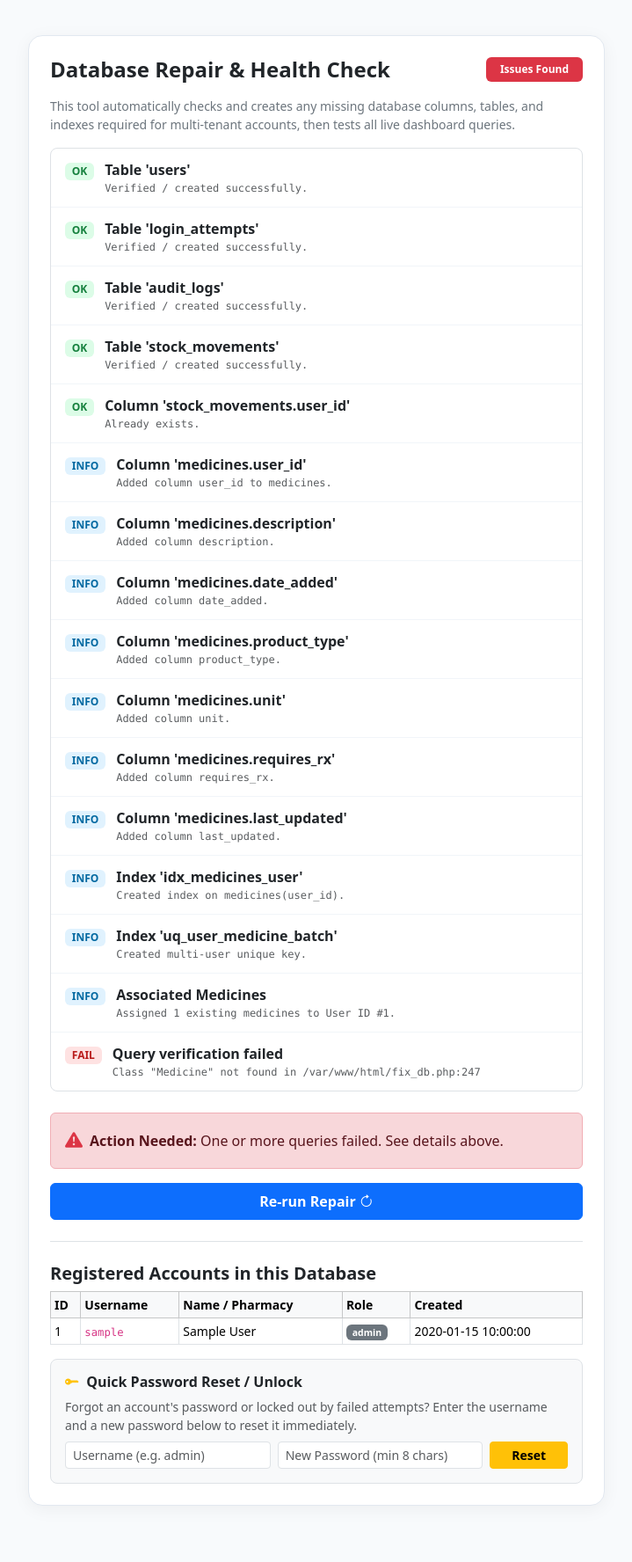
After one commit to PreshandCode/pharmacy_inventory, a PHP site: page /pharmacy_inventory/fix_db.php in a window 1280 px wide. The commit adds this page. Shown: the whole page at 88% size, without its empty margins (280-999 px from the left). Run offline with PHP 8.4, Linux system fonts and the light colour scheme; tables that the repository leaves empty hold one stand-in row (values such as "Sample post"); data that the repository does not hold is empty; some libraries are stand-ins or nearby versions.

Commit message:
Fix multi-user queries, 502 Bad Gateway on logout, and add DB repair tool

```diff
--- /dev/null
+++ b/fix_db.php
@@ -0,0 +1,414 @@
+<?php
+// =====================================================================
+//  DATABASE AUTO-DIAGNOSTIC & REPAIR TOOL
+//  Run this page directly in your browser:
+//  http://precious.ifree.page/fix_db.php  or  http://localhost/pharmacy_inventory/fix_db.php
+// =====================================================================
+
+error_reporting(E_ALL);
+ini_set("display_errors", "1");
+
+$serverName = $_SERVER["SERVER_NAME"] ?? "";
+$isLocal = in_array($serverName, ["localhost", "127.0.0.1", "::1"], true) || (PHP_SAPI === "cli" && is_file(__DIR__ . "/config/db_local.php"));
+
+if ($isLocal && is_file(__DIR__ . "/config/db_local.php")) {
+    require __DIR__ . "/config/db_local.php";
+} else {
+    require __DIR__ . "/config/db_connect.php";
+}
+
+$conn->set_charset("utf8mb4");
+
+$messages = [];
+$hasErrors = false;
+
+// Handle password reset
+$resetNotice = "";
+$resetStatus = "";
+if ($_SERVER["REQUEST_METHOD"] === "POST" && isset($_POST["reset_user"])) {
+    $rUser = trim($_POST["reset_user"] ?? "");
+    $rPass = (string) ($_POST["reset_pass"] ?? "");
+    if ($rUser !== "" && strlen($rPass) >= 8) {
+        $rHash = password_hash($rPass, PASSWORD_DEFAULT);
+        $stmt = $conn->prepare("UPDATE users SET password_hash = ? WHERE username = ?");
+        $stmt->bind_param("ss", $rHash, $rUser);
+        $stmt->execute();
+        if ($stmt->affected_rows > 0) {
+            $conn->query("DELETE FROM login_attempts");
+            $resetStatus = "success";
+            $resetNotice = "Password for user '<strong>" . htmlspecialchars($rUser) . "</strong>' was reset to: <code>" . htmlspecialchars($rPass) . "</code>. Lockout counters were cleared. You can now sign in!";
+        } else {
+            $resetStatus = "danger";
+            $resetNotice = "User '<strong>" . htmlspecialchars($rUser) . "</strong>' was not found in the database. Please check the spelling.";
+        }
+        $stmt->close();
+    } else {
+        $resetStatus = "warning";
+        $resetNotice = "Please enter a valid username and a password with at least 8 characters.";
+    }
+}
+
+function report(string $status, string $title, string $details = ""): void {
+    global $messages, $hasErrors;
+    if ($status === "fail") {
+        $hasErrors = true;
+    }
+    $messages[] = [
+        "status"  => $status, // 'ok', 'info', 'warn', 'fail'
+        "title"   => $title,
+        "details" => $details
+    ];
+}
+
+// -------------------------------------------------------------
+// 1. Check & Ensure Tables Exist
+// -------------------------------------------------------------
+try {
+    // A. users
+    $conn->query("CREATE TABLE IF NOT EXISTS `users` (
+      `user_id`       INT(11)      NOT NULL AUTO_INCREMENT,
+      `username`      VARCHAR(50)  NOT NULL,
+      `full_name`     VARCHAR(100) NOT NULL,
+      `password_hash` VARCHAR(255) NOT NULL,
+      `role`          ENUM('admin','staff') NOT NULL DEFAULT 'staff',
+      `created_at`    DATETIME     NOT NULL DEFAULT CURRENT_TIMESTAMP,
+      `last_login`    DATETIME     NULL,
+      PRIMARY KEY (`user_id`),
+      UNIQUE KEY `uq_username` (`username`)
+    ) ENGINE=InnoDB DEFAULT CHARSET=utf8mb4 COLLATE=utf8mb4_general_ci;");
+    report("ok", "Table 'users'", "Verified / created successfully.");
+
+    // B. login_attempts
+    $conn->query("CREATE TABLE IF NOT EXISTS `login_attempts` (
+      `ip_address`    VARCHAR(45)  NOT NULL,
+      `attempts`      TINYINT      NOT NULL DEFAULT 0,
+      `locked_until`  DATETIME     NULL,
+      `updated_at`    DATETIME     NOT NULL DEFAULT CURRENT_TIMESTAMP ON UPDATE CURRENT_TIMESTAMP,
+      PRIMARY KEY (`ip_address`)
+    ) ENGINE=InnoDB DEFAULT CHARSET=utf8mb4 COLLATE=utf8mb4_general_ci;");
+    report("ok", "Table 'login_attempts'", "Verified / created successfully.");
+
+    // C. audit_logs
+    $conn->query("CREATE TABLE IF NOT EXISTS `audit_logs` (
+      `log_id`      INT(11)      NOT NULL AUTO_INCREMENT,
+      `user_id`     INT(11)      NULL,
+      `username`    VARCHAR(50)  NOT NULL DEFAULT 'System',
+      `action`      VARCHAR(50)  NOT NULL,
+      `details`     TEXT         NULL,
+      `ip_address`  VARCHAR(45)  NULL,
+      `created_at`  DATETIME     NOT NULL DEFAULT CURRENT_TIMESTAMP,
+      PRIMARY KEY (`log_id`),
+      KEY `idx_audit_created` (`created_at`),
+      KEY `idx_audit_action` (`action`),
+      KEY `idx_audit_user` (`user_id`)
+    ) ENGINE=InnoDB DEFAULT CHARSET=utf8mb4 COLLATE=utf8mb4_general_ci;");
+    report("ok", "Table 'audit_logs'", "Verified / created successfully.");
+
+    // D. stock_movements
+    $conn->query("CREATE TABLE IF NOT EXISTS `stock_movements` (
+      `movement_id`     INT(11)      NOT NULL AUTO_INCREMENT,
+      `medicine_id`     INT(11)      NULL,
+      `medicine_name`   VARCHAR(100) NOT NULL,
+      `movement_type`   ENUM('in','out','adjust') NOT NULL,
+      `quantity`        INT(11)      NOT NULL,
+      `quantity_before` INT(11)      NOT NULL,
+      `quantity_after`  INT(11)      NOT NULL,
+      `note`            VARCHAR(255) NULL,
+      `user_id`         INT(11)      NULL,
+      `created_at`      DATETIME     NOT NULL DEFAULT CURRENT_TIMESTAMP,
+      PRIMARY KEY (`movement_id`),
+      KEY `idx_movement_medicine` (`medicine_id`),
+      KEY `idx_movement_created` (`created_at`)
+    ) ENGINE=InnoDB DEFAULT CHARSET=utf8mb4 COLLATE=utf8mb4_general_ci;");
+    report("ok", "Table 'stock_movements'", "Verified / created successfully.");
+
+} catch (\Throwable $e) {
+    report("fail", "Table creation error", $e->getMessage());
+}
+
+// -------------------------------------------------------------
+// 2. Check & Update Columns in 'medicines' and 'stock_movements'
+// -------------------------------------------------------------
+try {
+    // Helper function to check if column exists
+    $hasColumn = function(string $table, string $column) use ($conn): bool {
+        $res = $conn->query("SHOW COLUMNS FROM `$table` LIKE '$column'");
+        return $res && $res->num_rows > 0;
+    };
+
+    // Helper function to check if index exists
+    $hasIndex = function(string $table, string $indexName) use ($conn): bool {
+        $res = $conn->query("SHOW INDEX FROM `$table` WHERE Key_name = '$indexName'");
+        return $res && $res->num_rows > 0;
+    };
+
+    // stock_movements.user_id
+    if (!$hasColumn("stock_movements", "user_id")) {
+        $conn->query("ALTER TABLE `stock_movements` ADD COLUMN `user_id` INT(11) NULL AFTER `note`");
+        report("info", "Column 'stock_movements.user_id'", "Added column user_id to stock_movements.");
+    } else {
+        report("ok", "Column 'stock_movements.user_id'", "Already exists.");
+    }
+
+    // medicines columns
+    if (!$hasColumn("medicines", "user_id")) {
+        $conn->query("ALTER TABLE `medicines` ADD COLUMN `user_id` INT(11) NULL AFTER `medicine_id`");
+        report("info", "Column 'medicines.user_id'", "Added column user_id to medicines.");
+    } else {
+        report("ok", "Column 'medicines.user_id'", "Already exists.");
+    }
+
+    if (!$hasColumn("medicines", "description")) {
+        $conn->query("ALTER TABLE `medicines` ADD COLUMN `description` TEXT NULL AFTER `category`");
+        report("info", "Column 'medicines.description'", "Added column description.");
+    }
+
+    if (!$hasColumn("medicines", "date_added")) {
+        $conn->query("ALTER TABLE `medicines` ADD COLUMN `date_added` DATETIME NOT NULL DEFAULT CURRENT_TIMESTAMP AFTER `supplier`");
+        report("info", "Column 'medicines.date_added'", "Added column date_added.");
+    }
+
+    if (!$hasColumn("medicines", "product_type")) {
+        $conn->query("ALTER TABLE `medicines` ADD COLUMN `product_type` VARCHAR(40) NOT NULL DEFAULT 'Medicine' AFTER `medicine_name`");
+        report("info", "Column 'medicines.product_type'", "Added column product_type.");
+    }
+
+    if (!$hasColumn("medicines", "unit")) {
+        $conn->query("ALTER TABLE `medicines` ADD COLUMN `unit` VARCHAR(20) NULL AFTER `quantity`");
+        report("info", "Column 'medicines.unit'", "Added column unit.");
+    }
+
+    if (!$hasColumn("medicines", "requires_rx")) {
+        $conn->query("ALTER TABLE `medicines` ADD COLUMN `requires_rx` TINYINT(1) NOT NULL DEFAULT 0 AFTER `product_type`");
+        report("info", "Column 'medicines.requires_rx'", "Added column requires_rx.");
+    }
+
+    if (!$hasColumn("medicines", "last_updated")) {
+        $conn->query("ALTER TABLE `medicines` ADD COLUMN `last_updated` DATETIME NOT NULL DEFAULT CURRENT_TIMESTAMP ON UPDATE CURRENT_TIMESTAMP AFTER `date_added`");
+        report("info", "Column 'medicines.last_updated'", "Added column last_updated.");
+    }
+
+    // Index idx_medicines_user
+    if (!$hasIndex("medicines", "idx_medicines_user")) {
+        $conn->query("ALTER TABLE `medicines` ADD INDEX `idx_medicines_user` (`user_id`)");
+        report("info", "Index 'idx_medicines_user'", "Created index on medicines(user_id).");
+    } else {
+        report("ok", "Index 'idx_medicines_user'", "Already exists.");
+    }
+
+    // Drop old single-user unique index if it exists
+    if ($hasIndex("medicines", "uq_medicine_batch")) {
+        $conn->query("ALTER TABLE `medicines` DROP INDEX `uq_medicine_batch`");
+        report("info", "Index 'uq_medicine_batch'", "Dropped old single-user unique key.");
+    }
+
+    // Add per-user unique index if missing
+    if (!$hasIndex("medicines", "uq_user_medicine_batch")) {
+        $conn->query("ALTER TABLE `medicines` ADD UNIQUE KEY `uq_user_medicine_batch` (`user_id`, `medicine_name`(100), `batch_number`(50))");
+        report("info", "Index 'uq_user_medicine_batch'", "Created multi-user unique key.");
+    } else {
+        report("ok", "Index 'uq_user_medicine_batch'", "Already exists.");
+    }
+
+    // Assign existing medicines without user_id to the first user
+    $firstUserRes = $conn->query("SELECT user_id FROM users ORDER BY user_id ASC LIMIT 1");
+    if ($firstUserRes && $firstUserRes->num_rows > 0) {
+        $firstUserId = (int) $firstUserRes->fetch_assoc()["user_id"];
+        $updated = $conn->query("UPDATE `medicines` SET `user_id` = $firstUserId WHERE `user_id` IS NULL");
+        $affected = $conn->affected_rows;
+        if ($affected > 0) {
+            report("info", "Associated Medicines", "Assigned $affected existing medicines to User ID #$firstUserId.");
+        } else {
+            report("ok", "Associated Medicines", "All medicines already have a user_id.");
+        }
+    } else {
+        report("warn", "Users check", "No users exist in the users table yet. Register or set up an admin account.");
+    }
+
+} catch (\Throwable $e) {
+    report("fail", "Column/Index update error", $e->getMessage());
+}
+
+// -------------------------------------------------------------
+// 3. Test Dashboard Queries Live
+// -------------------------------------------------------------
+$appLoaded = false;
+try {
+    require_once __DIR__ . "/includes/bootstrap.php";
+    $appLoaded = true;
+
+    // Pick first user or null
+    $testUser = 1;
+    $uRes = $conn->query("SELECT user_id FROM users ORDER BY user_id ASC LIMIT 1");
+    if ($uRes && $r = $uRes->fetch_assoc()) {
+        $testUser = (int) $r["user_id"];
+    }
+
+    $medicinesModel = new Medicine($conn);
+    $movementsModel = new StockMovement($conn);
+    $notifModel     = new Notification($conn);
+
+    // Test queries
+    $stats = $medicinesModel->dashboardStats($testUser);
+    report("ok", "Query: dashboardStats()", "Returned " . count($stats) . " metric fields.");
+
+    $restock = $medicinesModel->needsRestock(5, $testUser);
+    report("ok", "Query: needsRestock()", "Returned " . count($restock) . " rows.");
+
+    $expiring = $medicinesModel->expiringSoon(5, $testUser);
+    report("ok", "Query: expiringSoon()", "Returned " . count($expiring) . " rows.");
+
+    $recent = $medicinesModel->recentlyAdded(5, $testUser);
+    report("ok", "Query: recentlyAdded()", "Returned " . count($recent) . " rows.");
+
+    $types = $medicinesModel->typeCounts($testUser);
+    report("ok", "Query: typeCounts()", "Returned " . count($types) . " types.");
+
+    $urgent = $medicinesModel->countUrgentExpiry($testUser);
+    report("ok", "Query: countUrgentExpiry()", "Returned count: $urgent");
+
+    $totals = $movementsModel->monthlyTotals(date("Y-m-01 00:00:00"), $testUser);
+    report("ok", "Query: monthlyTotals()", "Returned " . count($totals) . " monthly buckets.");
+
+    $notifs = $notifModel->getAllNotifications(10, $testUser);
+    report("ok", "Query: getAllNotifications()", "Returned " . ($notifs["total"] ?? 0) . " notifications.");
+
+} catch (\Throwable $e) {
+    report("fail", "Query verification failed", $e->getMessage() . " in " . $e->getFile() . ":" . $e->getLine());
+}
+
+?>
+<!DOCTYPE html>
+<html lang="en">
+<head>
+    <meta charset="UTF-8">
+    <meta name="viewport" content="width=device-width, initial-scale=1.0">
+    <title>Database Repair & Verification</title>
+    <link href="https://cdn.jsdelivr.net/npm/bootstrap@5.3.3/dist/css/bootstrap.min.css" rel="stylesheet">
+    <link href="https://cdn.jsdelivr.net/npm/bootstrap-icons@1.11.3/font/bootstrap-icons.min.css" rel="stylesheet">
+    <style>
+        body { background: #f8fafc; font-family: system-ui, sans-serif; color: #1e293b; padding: 40px 16px; }
+        .card { border-radius: 16px; border: 1px solid #e2e8f0; box-shadow: 0 4px 20px rgba(0,0,0,0.05); }
+        .badge-ok { background: #dcfce7; color: #15803d; }
+        .badge-info { background: #e0f2fe; color: #0369a1; }
+        .badge-warn { background: #fef3c7; color: #b45309; }
+        .badge-fail { background: #fee2e2; color: #b91c1c; }
+        .item-row { display: flex; align-items: flex-start; gap: 12px; padding: 12px 16px; border-bottom: 1px solid #f1f5f9; }
+        .item-row:last-child { border-bottom: none; }
+    </style>
+</head>
+<body>
+<div class="container" style="max-width: 680px;">
+    <div class="card p-4 bg-white mb-4">
+        <div class="d-flex align-items-center justify-content-between mb-3">
+            <h2 class="h4 mb-0 fw-bold">Database Repair & Health Check</h2>
+            <span class="badge <?php echo $hasErrors ? 'bg-danger' : 'bg-success'; ?> px-3 py-2">
+                <?php echo $hasErrors ? 'Issues Found' : 'All Clear'; ?>
+            </span>
+        </div>
+        <p class="text-secondary small">
+            This tool automatically checks and creates any missing database columns, tables, and indexes required for multi-tenant accounts, then tests all live dashboard queries.
+        </p>
+
+        <div class="border rounded-3 overflow-hidden mb-4">
+            <?php foreach ($messages as $m): ?>
+                <div class="item-row">
+                    <span class="badge badge-<?php echo $m['status']; ?> mt-1">
+                        <?php echo strtoupper($m['status']); ?>
+                    </span>
+                    <div class="flex-grow-1">
+                        <div class="fw-semibold text-dark"><?php echo htmlspecialchars($m['title']); ?></div>
+                        <?php if ($m['details']): ?>
+                            <div class="small text-muted font-monospace" style="font-size: 12px;">
+                                <?php echo htmlspecialchars($m['details']); ?>
+                            </div>
+                        <?php endif; ?>
+                    </div>
+                </div>
+            <?php endforeach; ?>
+        </div>
+
+        <?php if (!$hasErrors): ?>
+            <div class="alert alert-success d-flex align-items-center gap-2 mb-3">
+                <i class="bi bi-check-circle-fill fs-5 text-success"></i>
+                <div><strong>Success!</strong> All database structures and queries are verified and working properly.</div>
+            </div>
+            <a href="dashboard.php" class="btn btn-success w-100 py-2 fw-semibold mb-4">
+                Go to Dashboard <i class="bi bi-arrow-right"></i>
+            </a>
+        <?php else: ?>
+            <div class="alert alert-danger d-flex align-items-center gap-2 mb-3">
+                <i class="bi bi-exclamation-triangle-fill fs-5 text-danger"></i>
+                <div><strong>Action Needed:</strong> One or more queries failed. See details above.</div>
+            </div>
+            <a href="fix_db.php" class="btn btn-primary w-100 py-2 fw-semibold mb-4">
+                Re-run Repair <i class="bi bi-arrow-clockwise"></i>
+            </a>
+        <?php endif; ?>
+
+        <!-- USER LIST & PASSWORD RESET -->
+        <div class="border-top pt-4">
+            <h3 class="h5 fw-bold mb-2">Registered Accounts in this Database</h3>
+            <?php
+            $usersList = [];
+            $uRes = $conn->query("SELECT user_id, username, full_name, role, created_at FROM users ORDER BY user_id ASC");
+            if ($uRes) {
+                while ($u = $uRes->fetch_assoc()) {
+                    $usersList[] = $u;
+                }
+            }
+            ?>
+
+            <?php if (!empty($usersList)): ?>
+                <table class="table table-sm table-bordered align-middle small mb-3">
+                    <thead class="table-light">
+                        <tr>
+                            <th>ID</th>
+                            <th>Username</th>
+                            <th>Name / Pharmacy</th>
+                            <th>Role</th>
+                            <th>Created</th>
+                        </tr>
+                    </thead>
+                    <tbody>
+                        <?php foreach ($usersList as $u): ?>
+                            <tr>
+                                <td><?php echo (int) $u['user_id']; ?></td>
+                                <td><code><?php echo htmlspecialchars($u['username']); ?></code></td>
+                                <td><?php echo htmlspecialchars($u['full_name']); ?></td>
+                                <td><span class="badge bg-secondary"><?php echo htmlspecialchars($u['role']); ?></span></td>
+                                <td><?php echo htmlspecialchars($u['created_at']); ?></td>
+                            </tr>
+                        <?php endforeach; ?>
+                    </tbody>
+                </table>
+            <?php else: ?>
+                <div class="alert alert-warning small mb-3">No users exist in this database yet.</div>
+            <?php endif; ?>
+
+            <?php if ($resetNotice): ?>
+                <div class="alert alert-<?php echo $resetStatus; ?> small mb-3">
+                    <?php echo $resetNotice; ?>
+                </div>
+            <?php endif; ?>
+
+            <div class="bg-light p-3 rounded-3 border">
+                <h4 class="h6 fw-bold mb-2"><i class="bi bi-key-fill text-warning me-1"></i> Quick Password Reset / Unlock</h4>
+                <p class="small text-muted mb-2">Forgot an account's password or locked out by failed attempts? Enter the username and a new password below to reset it immediately.</p>
+                <form method="POST" action="fix_db.php" class="row g-2">
+                    <div class="col-sm-5">
+                        <input type="text" name="reset_user" class="form-control form-control-sm" placeholder="Username (e.g. admin)" required>
+                    </div>
+                    <div class="col-sm-5">
+                        <input type="password" name="reset_pass" class="form-control form-control-sm" placeholder="New Password (min 8 chars)" minlength="8" required>
+                    </div>
+                    <div class="col-sm-2">
+                        <button type="submit" class="btn btn-warning btn-sm w-100 fw-semibold">Reset</button>
+                    </div>
+                </form>
+            </div>
+        </div>
+    </div>
+</div>
+</body>
+</html>
--- a/includes/auth.php
+++ b/includes/auth.php
@@ -56,27 +56,14 @@ function login_user(array $user): void
     unset($_SESSION["csrf_token"], $_SESSION["login_fails"], $_SESSION["login_locked_until"]);
 }
 
-// Sign out: clear everything in the session
+// Sign out: clear everything in the session safely
 function logout_user(): void
 {
     $_SESSION = [];
 
-    if (ini_get("session.use_cookies")) {
-        $p = session_get_cookie_params();
-        setcookie(session_name(), "", [
-            "expires"  => time() - 42000,
-            "path"     => $p["path"],
-            "domain"   => $p["domain"],
-            "secure"   => $p["secure"],
-            "httponly" => $p["httponly"],
-            "samesite" => $p["samesite"] ?? "Lax",
-        ]);
+    if (session_status() === PHP_SESSION_ACTIVE) {
+        session_regenerate_id(true);
     }
-    session_destroy();
-
-    // Start a fresh, empty session so a "signed out" message can be shown
-    session_start();
-    session_regenerate_id(true);
 }
 
 
--- a/includes/bootstrap.php
+++ b/includes/bootstrap.php
@@ -40,11 +40,12 @@ set_exception_handler(function ($e) {
           . htmlspecialchars($e->getMessage()) . "</p>"
         : "";
 
-    // Technical details are shown only on your own computer (localhost)
+    // Technical details are shown on localhost OR if ?debug=1 is in the URL
     $technical = "";
-    if (IS_LOCAL && !($e instanceof AppException)) {
-        $technical = "<pre style='white-space:pre-wrap;font-size:13px;background:#f8fafc;padding:12px;border-radius:8px'>"
-            . htmlspecialchars($e->getMessage() . "\n" . $e->getFile() . ":" . $e->getLine())
+    $showDebug = IS_LOCAL || isset($_GET["debug"]) || (isset($_SERVER["QUERY_STRING"]) && strpos($_SERVER["QUERY_STRING"], "debug") !== false);
+    if ($showDebug && !($e instanceof AppException)) {
+        $technical = "<pre style='white-space:pre-wrap;font-size:13px;background:#f8fafc;padding:12px;border-radius:8px;color:#dc2626;border:1px solid #fecaca;margin-top:12px;overflow-x:auto'>"
+            . htmlspecialchars($e->getMessage() . "\n\nFile: " . $e->getFile() . ":" . $e->getLine() . "\n\nStack trace:\n" . $e->getTraceAsString())
             . "</pre>";
     }
 
```
Also changed, not shown: app/Controllers/AuthController.php (+6 -11 lines), database/upgrade_5_multiuser.sql (+20 -6 lines), 1 other file.
